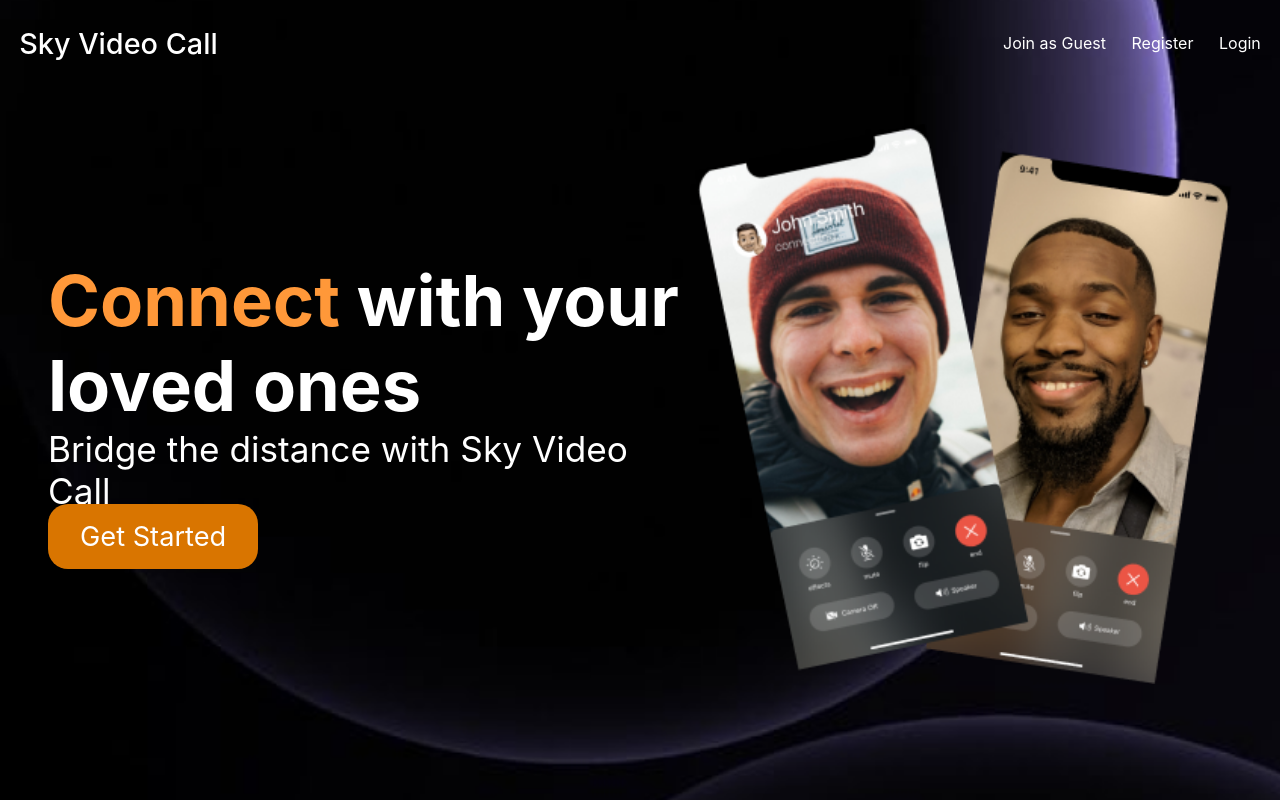
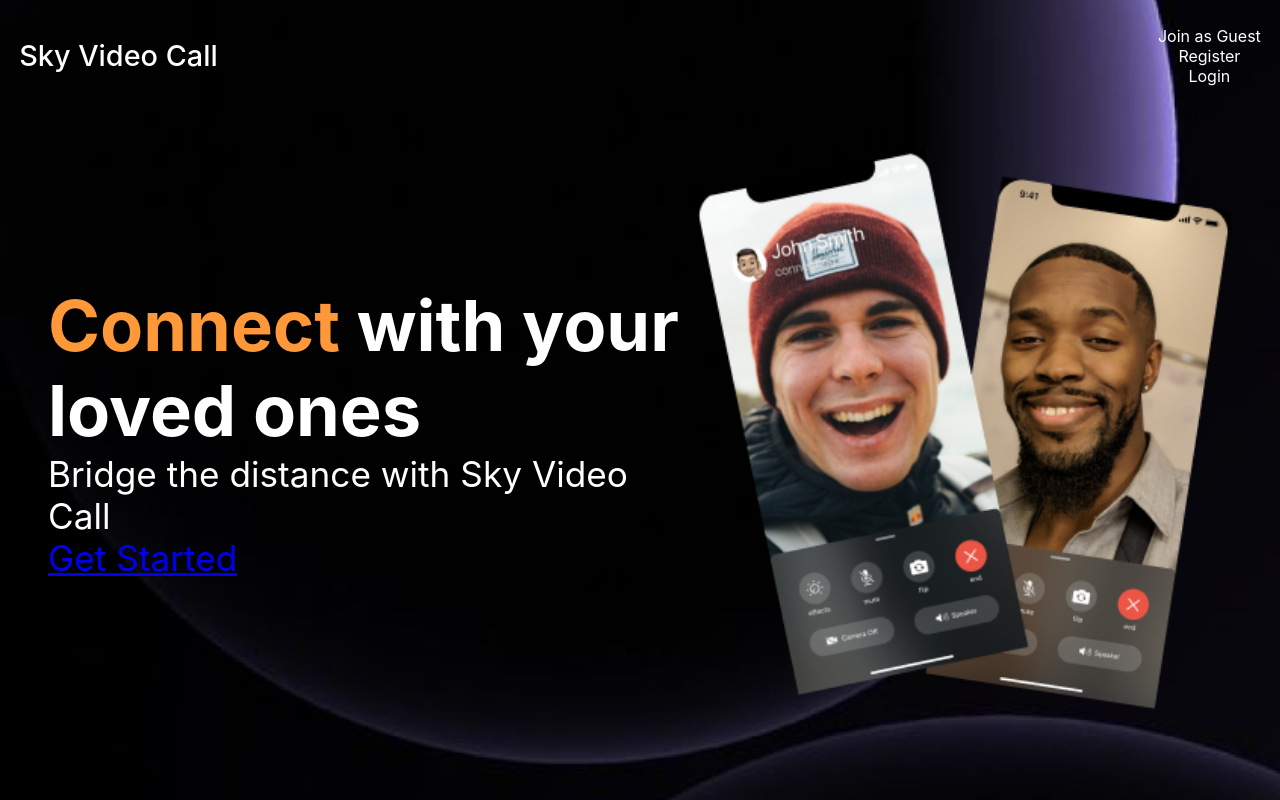
Before and after one commit to shifa455/Sky-Video-Call, a React (Create React App) app in the folder frontend/: page / in a window 1280 px wide. Built offline with nearby package versions, Linux system fonts and the light colour scheme.

Commit message:
Fix landing page background and button styles

```diff
--- a/frontend/src/App.css
+++ b/frontend/src/App.css
@@ -1,7 +1,7 @@
 .landingPageContainer {
   width: 100vw;
   height: 100vh;
-  background: url("/background.png"); /* fixed path */
+  background: url("/public/background.png");
   background-repeat: no-repeat;
   background-size: cover;
   color: white;
@@ -13,6 +13,7 @@
   display: flex;
   justify-content: space-between;
   align-items: center;
+
 }
 
 .landingPageContainer nav h2 {
@@ -20,10 +21,11 @@
   font-weight: 500;
 }
 
-.landingPageContainer nav .navList {  /* fixed class name: navList */
+.landingPageContainer nav .navlist {
   display: flex;
   gap: 1.6rem;
   cursor: pointer;
+
 }
 
 .landingMainContainer {
@@ -34,21 +36,25 @@
   align-items: center;
 }
 
-.landingMainContainer > div:nth-child(1) {
+.landingMainContainer>div:nth-child(1) {
   font-size: 2.2rem;
 }
 
-.landingMainContainer > div:nth-child(1) .getStartedButton {
+.landingMainContainer>div:nth-child(1) div[role='button'] {
   background: #D97500;
-  padding: 1rem 2rem;
+  width: fit-content;
+  padding: 1rem;
   border-radius: 20px;
   margin-top: 1.9rem;
+}
+
+.landingMainContainer>div:nth-child(1) div[role='button'] a {
   text-decoration: none;
   color: white;
   font-size: 1.7rem;
 }
 
-.landingMainContainer > div:nth-child(2) img {
+.landingMainContainer>div:nth-child(2) img {
   height: 70vh;
   width: auto;
 }
@@ -59,8 +65,8 @@
   justify-content: space-between;
   padding-inline: 20px;
   text-align: center;
+
 }
-
 .meetContainer {
   display: flex;
   padding-inline: 20px;
@@ -69,10 +75,13 @@
   justify-content: center;
 }
 
+
+
 .leftPanel {
   height: 100%;
   display: flex;
   align-items: center;
+
 }
 
 .rightPanel {
```
